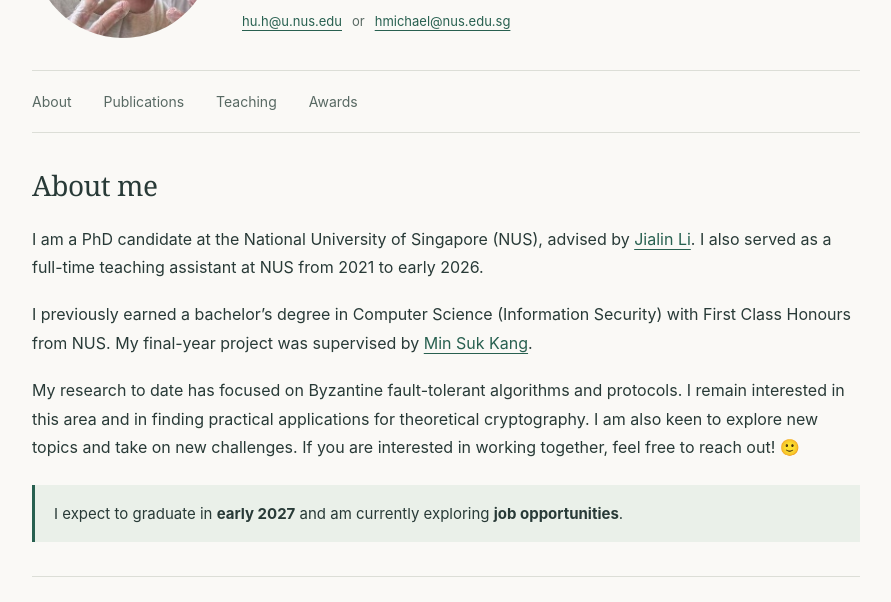
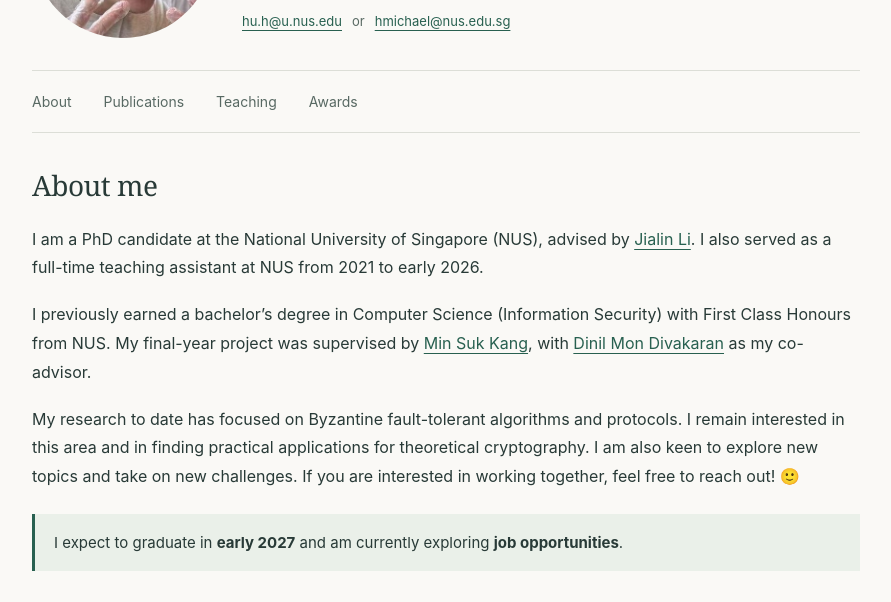
Before and after one commit to ABearPerson/ABearPerson.github.io, a plain HTML site: page index.html in a window 1280 px wide. Shown: the part 198-800 px from the top of the page, without its empty margins (194-1085 px from the left). Drawn offline with Linux system fonts and the light colour scheme.

Commit message:
Add Dinil Mon Divakaran as undergraduate FYP co-advisor

```diff
--- a/index.html
+++ b/index.html
@@ -130,7 +130,7 @@
         <h2 id="about-title">About me</h2>
         <div class="bio">
           <p>I am a PhD candidate at the National University of Singapore (NUS), advised by <a href="https://www.comp.nus.edu.sg/~lijl/">Jialin Li</a>. I also served as a full-time teaching assistant at NUS from 2021 to early 2026.</p>
-          <p>I previously earned a bachelor’s degree in Computer Science (Information Security) with First Class Honours from NUS. My final-year project was supervised by <a href="https://netsp.kaist.ac.kr/people">Min Suk Kang</a>.</p>
+          <p>I previously earned a bachelor’s degree in Computer Science (Information Security) with First Class Honours from NUS. My final-year project was supervised by <a href="https://netsp.kaist.ac.kr/people">Min Suk Kang</a>, with <a href="https://www.dinil.net/home">Dinil Mon Divakaran</a> as my co-advisor.</p>
           <p>My research to date has focused on Byzantine fault-tolerant algorithms and protocols. I remain interested in this area and in finding practical applications for theoretical cryptography. I am also keen to explore new topics and take on new challenges. If you are interested in working together, feel free to reach out! 🙂</p>
         </div>
         <p class="opportunities">I expect to graduate in <strong>early 2027</strong> and am currently exploring <strong>job opportunities</strong>.</p>
```
